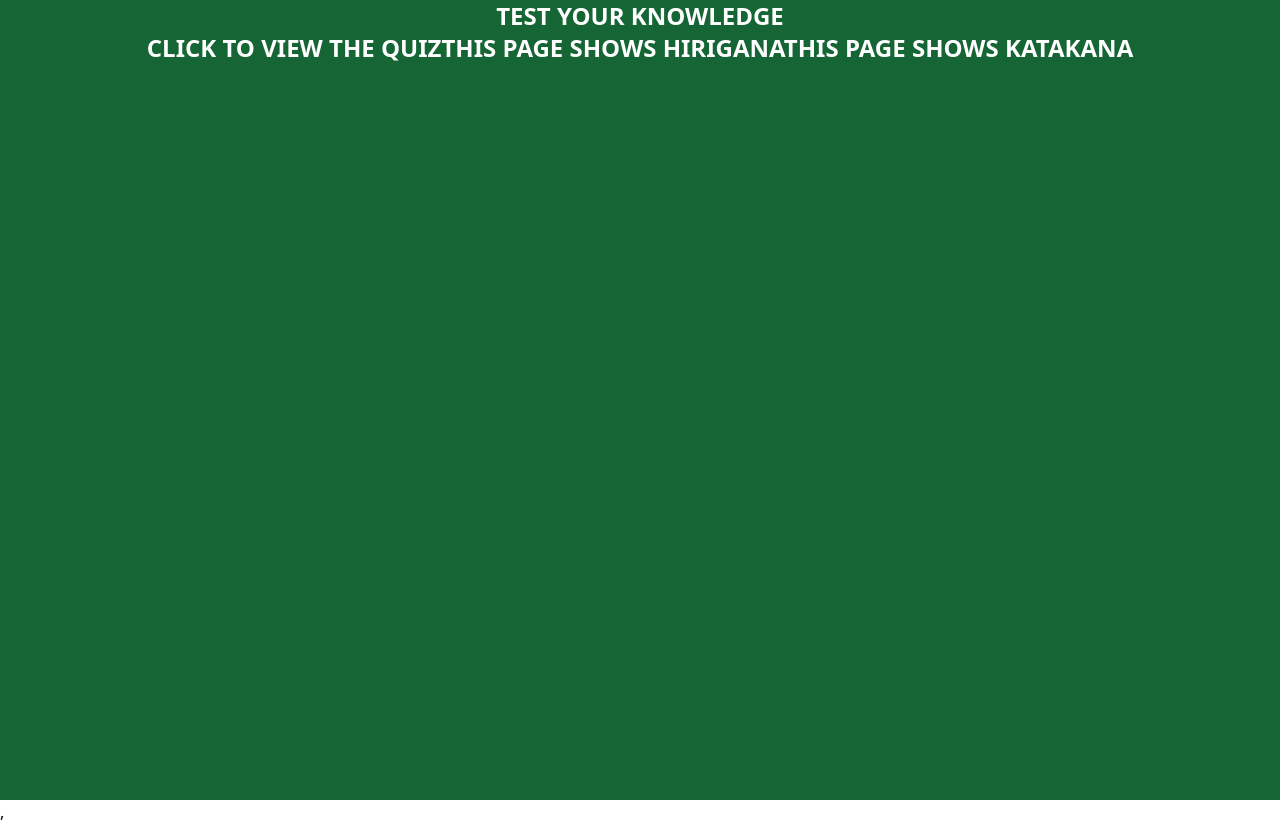
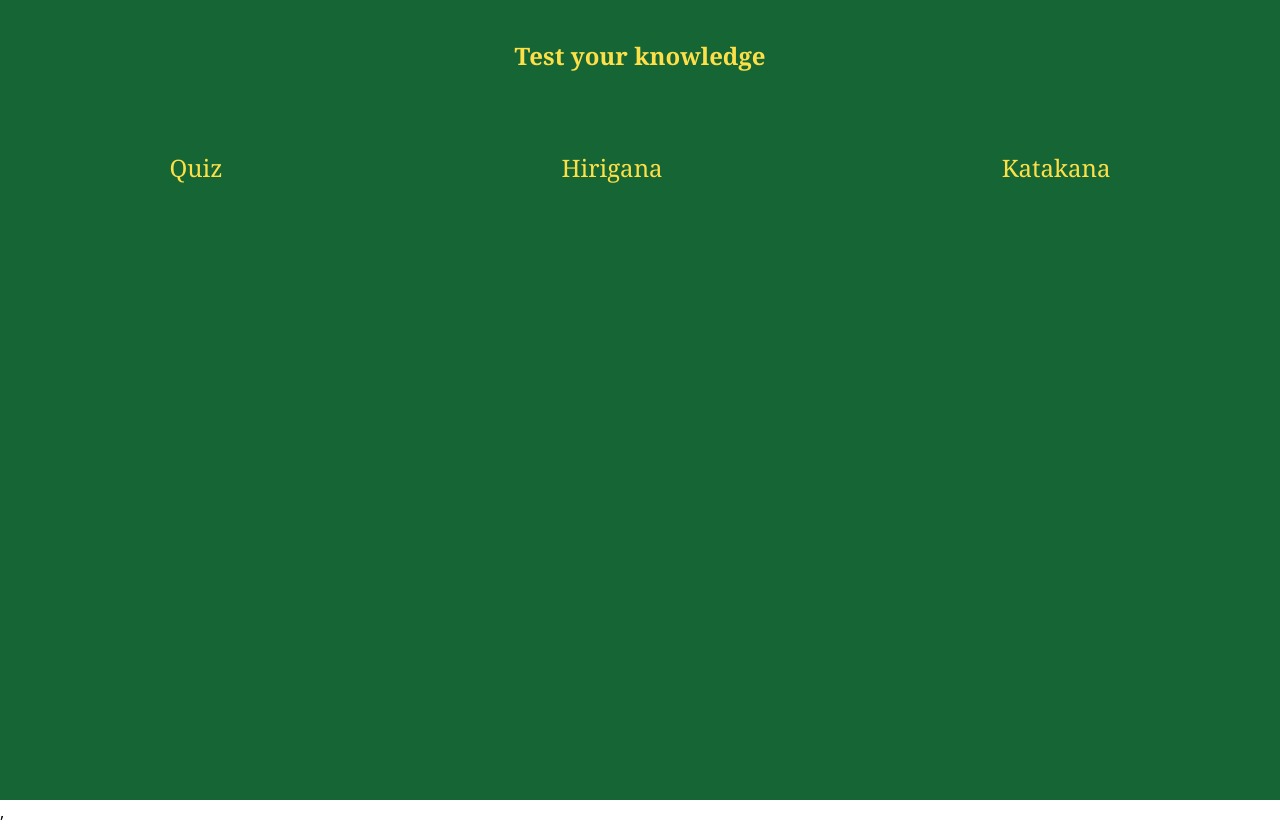
Before and after one commit to Akwei001/Japanese-Game, a React (Vite) app: page / in a window 1280 px wide. Built offline with nearby package versions, Linux system fonts and the light colour scheme.

Commit message:
home page changed

```diff
--- a/src/Home.jsx
+++ b/src/Home.jsx
@@ -3,11 +3,13 @@ import { Link } from 'react-router-dom';
 
 function Home() {
   return (
-    <div className='min-h-screen bg-green-800 text-white text-center text-2xl font-bold uppercase'>
-      <h1>Test your knowledge</h1>
-      <Link to='Quiz'>Click to view the Quiz</Link>
-      <Link to='Hirigana'>This page shows Hirigana</Link>
-      <Link to='Katakana'>This page shows Katakana</Link>
+    <div className='min-h-screen bg-green-800 text-yellow-300 text-center text-2xl  font-serif'>
+      <h1 className=' font-bold p-10'>Test your knowledge</h1>
+      <div className='flex justify-around mt-10'>
+        <Link to='Quiz'>Quiz</Link>
+        <Link to='Hirigana'>Hirigana</Link>
+        <Link to='Katakana'>Katakana</Link>
+      </div>
     </div>
   );
 }
--- a/src/Quiz.jsx
+++ b/src/Quiz.jsx
@@ -1,5 +1,6 @@
 import React from 'react';
 import { useState, useEffect } from 'react';
+import { Link } from 'react-router-dom';
 
 function Quiz() {
   const kana = [
@@ -230,7 +231,13 @@ function Quiz() {
   return (
     <div className='min-h-screen bg-green-800 text-white text-center'>
       <header className='p-6 mb-8'>
-        <h1 className='text-2xl font-bold uppercase'>Japanese Quiz</h1>
+        <h1 className='text-2xl font-bold uppercase'>
+          Japanese Quiz
+          <div className='flex'>
+            <Link to='/'>Home</Link>
+          </div>
+        </h1>
+
         <div>
           <p>
             {score} / {highscore}
```
